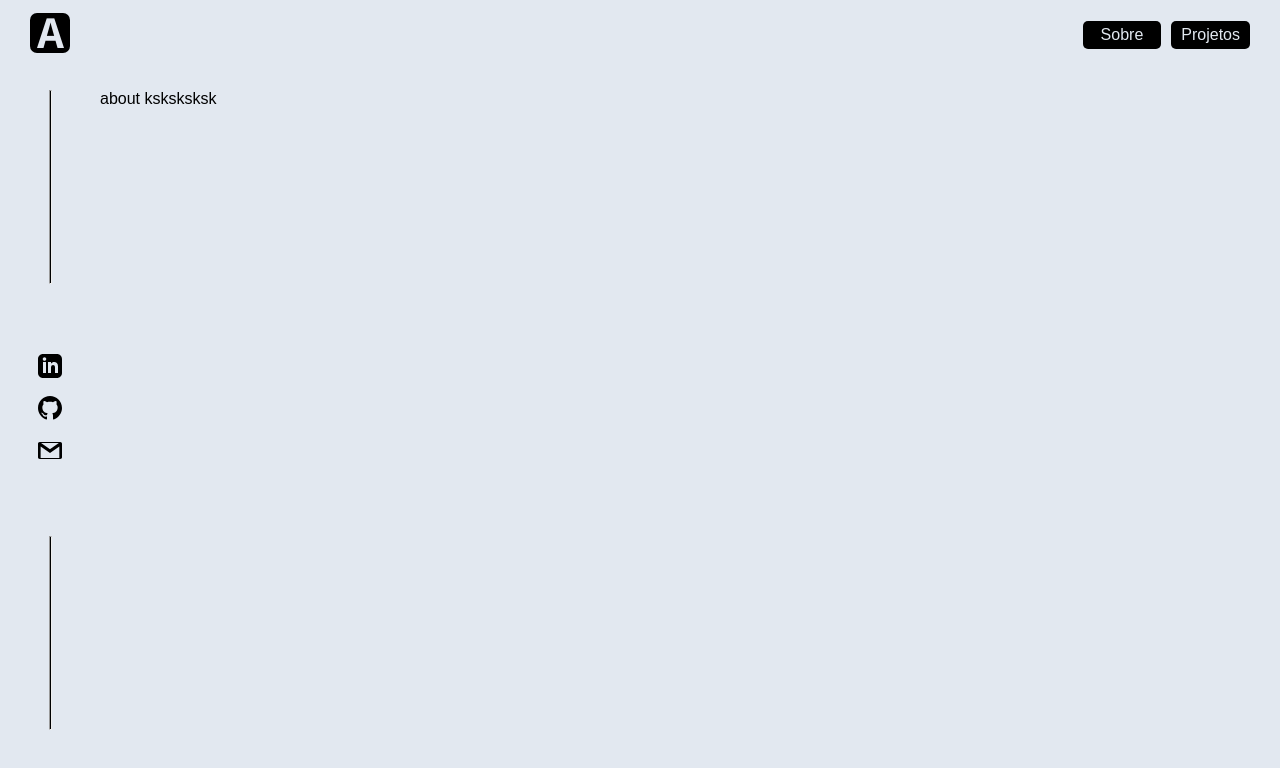
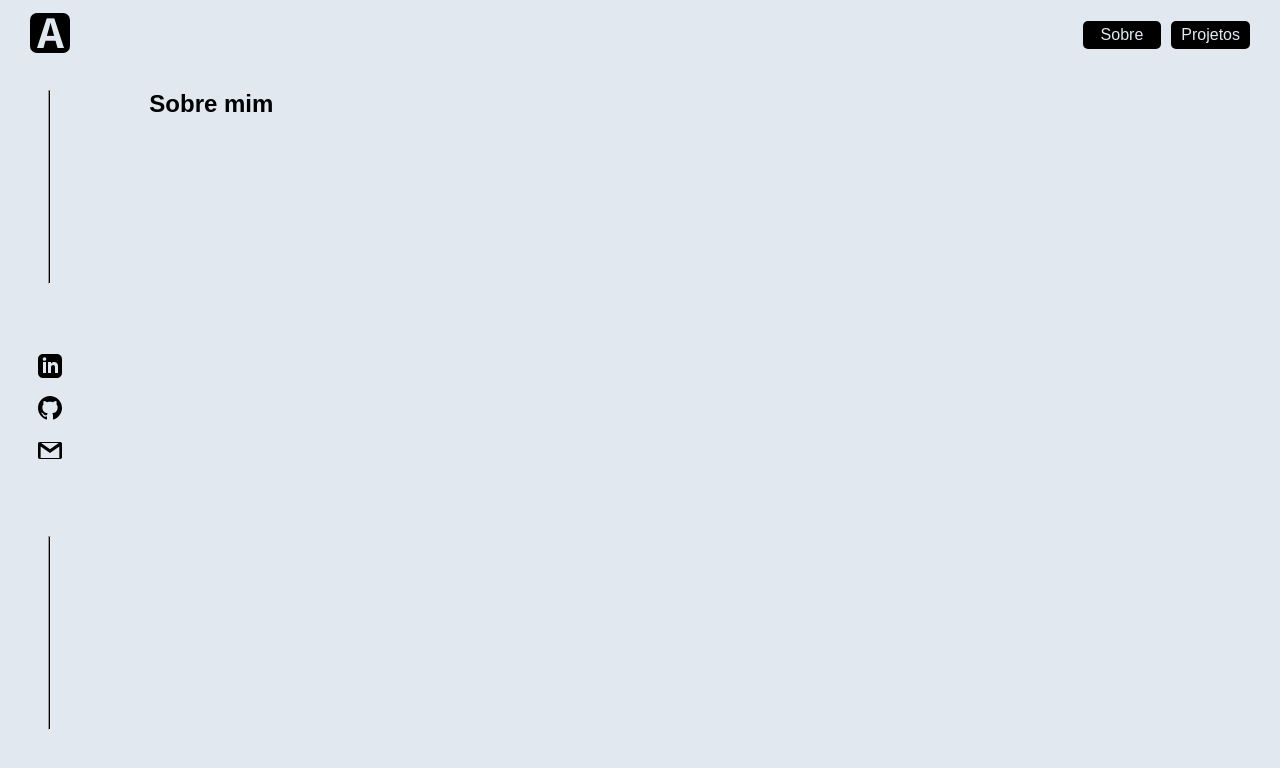
Before and after one commit to AllexThiagoSR/personal-site, a Next.js app: page /about in a window 1280 px wide. Shown: the top 768 px of the page. Built offline with nearby package versions, Linux system fonts and the light colour scheme.

Commit message:
feat: Inicia a construção da página Sobre

```diff
--- a/src/pages/about/index.js
+++ b/src/pages/about/index.js
@@ -7,9 +7,9 @@ function About() {
       <Head>
         <title>Sobre mim</title>
       </Head>
-      <div>
-        about ksksksksk
-      </div>
+      <main>
+        <h2>Sobre mim</h2>
+      </main>
     </>
   );
 }
```
